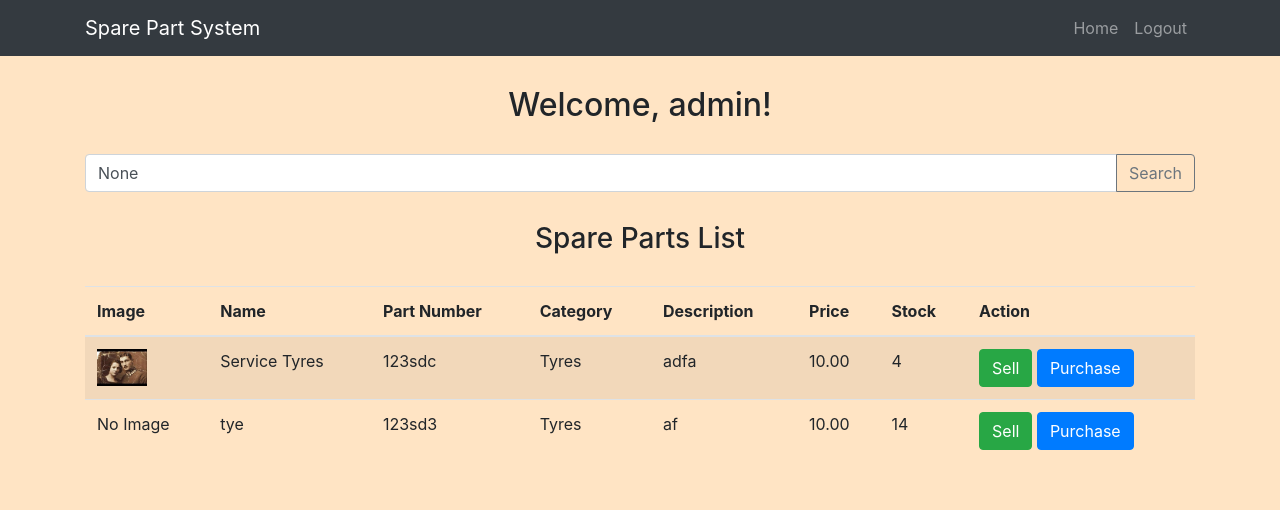
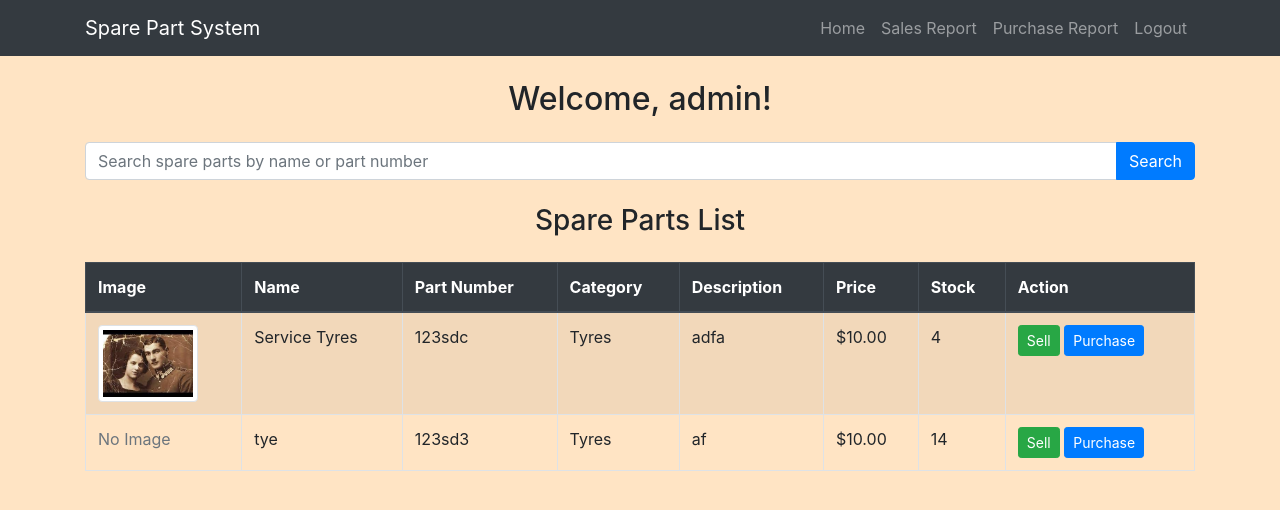
Before and after one commit to nasirabbas827/spareparts, a Django app: page /home/ in a window 1280 px wide. Shown: the top 510 px of the page. Run offline with Django 4.2, Linux system fonts and the light colour scheme; a user stored in the database is signed in; data comes from the database, SQL or seed files in the repository; both versions use the stored data as it was after the commit; some libraries are stand-ins or nearby versions.

```diff
--- a/myapp/templates/base.html
+++ b/myapp/templates/base.html
@@ -32,6 +32,12 @@
                         <a class="nav-link" href="{% url 'home' %}">Home</a>
                     </li>
                     <li class="nav-item">
+                        <a class="nav-link" href="{% url 'sales_records' %}">Sales Report</a>
+                    </li>
+                    <li class="nav-item">
+                        <a class="nav-link" href="{% url 'purchases_records' %}">Purchase Report</a>
+                    </li>
+                    <li class="nav-item">
                         <a class="nav-link" href="{% url 'logout' %}">Logout</a>
                     </li>
                 {% else %}
--- a/myapp/templates/home.html
+++ b/myapp/templates/home.html
@@ -3,20 +3,21 @@
 {% block title %}Home{% endblock title %}
 
 {% block content %}
-<h2>Welcome, {{ user.username }}!</h2>
+<h2 class="my-4">Welcome, {{ user.username }}!</h2>
 
 <form method="get" action="{% url 'home' %}">
-    <div class="input-group mb-3">
+    <div class="input-group mb-4">
         <input type="text" class="form-control" name="q" placeholder="Search spare parts by name or part number" value="{{ query }}">
         <div class="input-group-append">
-            <button class="btn btn-outline-secondary" type="submit">Search</button>
+            <button class="btn btn-primary" type="submit">Search</button>
         </div>
     </div>
 </form>
 
-<h3>Spare Parts List</h3>
-<table class="table table-striped">
-    <thead>
+<h3 class="my-4">Spare Parts List</h3>
+<div class="table-responsive">
+    <table class="table table-striped table-bordered table-hover">
+        <thead class="thead-dark">
             <tr>
                 <th>Image</th>
                 <th>Name</th>
@@ -33,23 +34,24 @@
                 <tr>
                     <td>
                         {% if part.image %}
-                        <img src="{{ part.image.url }}" alt="{{ part.name }}" width="50">
+                            <img src="{{ part.image.url }}" alt="{{ part.name }}" class="img-thumbnail" width="100">
                         {% else %}
-                        No Image
+                            <span class="text-muted">No Image</span>
                         {% endif %}
                     </td>
-                <td>{{ part.name }}</td>
-                <td>{{ part.part_number }}</td>
-                <td>{{ part.category.name }}</td>
-                <td>{{ part.description }}</td>
-                <td>{{ part.price }}</td>
-                <td>{{ part.stock }}</td>
+                    <td>{{ part.name|default:"N/A" }}</td>
+                    <td>{{ part.part_number|default:"N/A" }}</td>
+                    <td>{{ part.category.name|default:"N/A" }}</td>
+                    <td>{{ part.description|default:"N/A" }}</td>
+                    <td>${{ part.price|floatformat:2|default:"N/A" }}</td>
+                    <td>{{ part.stock|default:"N/A" }}</td>
                     <td>
-                    <a href="{% url 'sell_spare_part' part.id %}" class="btn btn-success">Sell</a>
-                    <a href="{% url 'purchase_spare_part' part.id %}" class="btn btn-primary">Purchase</a>
+                        <a href="{% url 'sell_spare_part' part.id %}" class="btn btn-success btn-sm">Sell</a>
+                        <a href="{% url 'purchase_spare_part' part.id %}" class="btn btn-primary btn-sm">Purchase</a>
                     </td>
                 </tr>
             {% endfor %}
         </tbody>
     </table>
+</div>
 {% endblock content %}
--- a/myapp/urls.py
+++ b/myapp/urls.py
@@ -9,6 +9,8 @@ urlpatterns = [
     path('logout/', views.logout_view, name='logout'),
     path('sell/<int:spare_part_id>/', views.sell_spare_part, name='sell_spare_part'),  # Include spare part ID in URL
     path('purchase/<int:spare_part_id>/', views.purchase_spare_part, name='purchase_spare_part'),  # Include spare part ID in URL
+    path('sales/', views.sales_records, name='sales_records'),
+    path('purchases/', views.purchases_records, name='purchases_records'),
 ]
 
 if settings.DEBUG:
--- a/myapp/views.py
+++ b/myapp/views.py
@@ -1,10 +1,16 @@
-from django.shortcuts import render, redirect
+import csv
+from django.http import HttpResponse
 from django.contrib.auth import authenticate, login, logout
 from django.contrib import messages
 from django.contrib.auth.decorators import login_required
 from django.shortcuts import render, redirect, get_object_or_404
 from .forms import SaleForm, PurchaseForm
 from .models import SparePart
+from django.shortcuts import render
+from django.utils.dateparse import parse_date
+from .models import Sale, Purchase
+from myapp import models
+from django.db.models import Sum
 
 def index(request):
     if request.user.is_authenticated:
@@ -24,7 +30,7 @@ def index(request):
 
 @login_required
 def home(request):
-    query = request.GET.get('q')
+    query = request.GET.get('q', '').strip()
     if query:
         spare_parts = SparePart.objects.filter(name__icontains=query) | SparePart.objects.filter(part_number__icontains=query)
     else:
@@ -76,6 +82,59 @@ def purchase_spare_part(request, spare_part_id):
     else:
         form = PurchaseForm()
     return render(request, 'purchase_spare_part.html', {'form': form, 'spare_part': spare_part})
+
+@login_required
+def sales_records(request):
+    # Get start and end dates from request
+    start_date = request.GET.get('start_date')
+    end_date = request.GET.get('end_date')
+
+    # Filter sales based on the provided date range
+    if start_date and end_date:
+        start_date = parse_date(start_date)
+        end_date = parse_date(end_date)
+        sales = Sale.objects.filter(date__range=[start_date, end_date])
+    else:
+        sales = Sale.objects.all()
+
+    # Calculate the total profit for the filtered sales
+    total_profit = sales.aggregate(total_profit=Sum('profit'))['total_profit'] or 0
+
+    context = {
+        'sales': sales,
+        'total_profit': total_profit,
+        'start_date': start_date,
+        'end_date': end_date
+    }
+    return render(request, 'sales_records.html', context)
+
+
+
+@login_required
+def purchases_records(request):
+    # Get start and end dates from request
+    start_date = request.GET.get('start_date')
+    end_date = request.GET.get('end_date')
+
+    # Filter purchases based on the provided date range
+    if start_date and end_date:
+        start_date = parse_date(start_date)
+        end_date = parse_date(end_date)
+        purchases = Purchase.objects.filter(date__range=[start_date, end_date])
+    else:
+        purchases = Purchase.objects.all()
+
+    # Calculate the total profit for the filtered purchases
+    total_profit = purchases.aggregate(total_profit=Sum('profit'))['total_profit'] or 0
+
+    context = {
+        'purchases': purchases,
+        'total_profit': total_profit,
+        'start_date': start_date,
+        'end_date': end_date
+    }
+    return render(request, 'purchases_records.html', context)
+
 def logout_view(request):
     logout(request)
     return redirect('index')  # Redirect to the index page after logout
```
Also changed, not shown: myapp/forms.py (+10 -0 lines), myapp/templates/purchases_records.html (added, +60 -0 lines), myapp/templates/sales_records.html (added, +60 -0 lines), db.sqlite3, 2 other files. Lines whose indentation alone changed are shown as unchanged.
